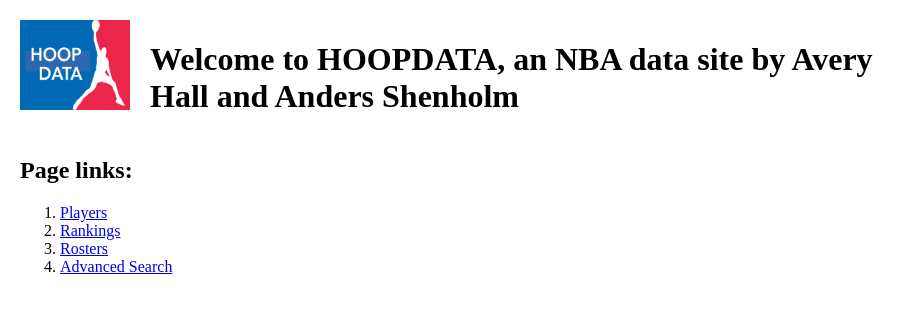
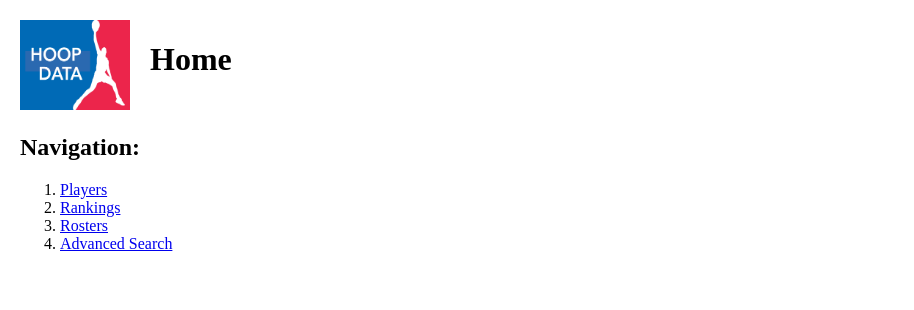
Before and after one commit to averydhall/cs257, a plain HTML site: page webapp/mockups/index.html in a window 1280 px wide. Shown: the whole page, without its empty margins (0-914 px from the left). Drawn offline with Linux system fonts and the light colour scheme.

Commit message:
changed a word

```diff
--- a/webapp/mockups/index.html
+++ b/webapp/mockups/index.html
@@ -12,11 +12,11 @@
         <a href="index.html"><img src="hoopdatalogo.png" height="90" width="110"></a>
       </div>
       <div>
-        <h1 class="head-text">Welcome to HOOPDATA, an NBA data site by Avery Hall and Anders Shenholm</h1>
+        <h1 class="head-text">Home</h1>
       </div>
     </div>
 
-    <h2>Page links:</h2>
+    <h2>Navigation:</h2>
     <ol>
       <li><a href=mockup1.html>Players</a></li>
       <li><a href=mockup2.html>Rankings</a></li>
```
Also changed, not shown: webapp/mockups/mockup3.html (+1 -1 lines).
